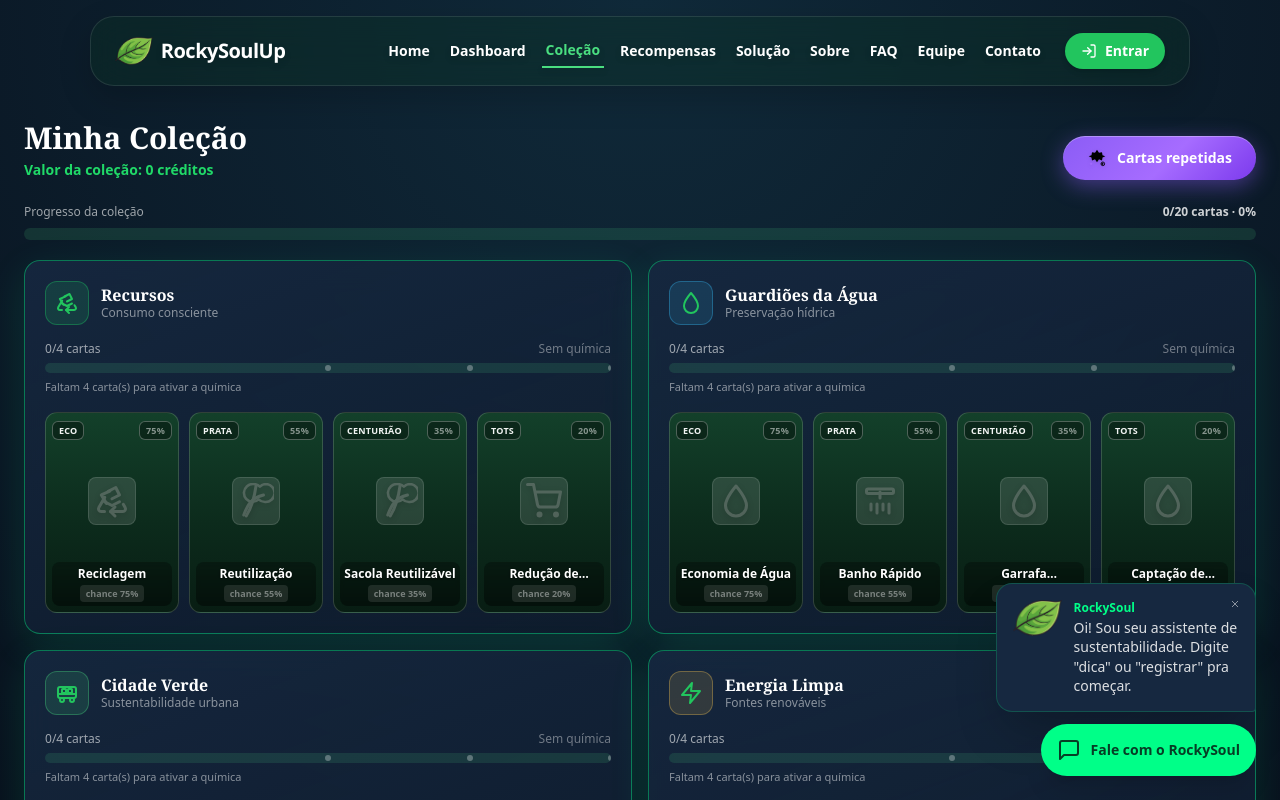
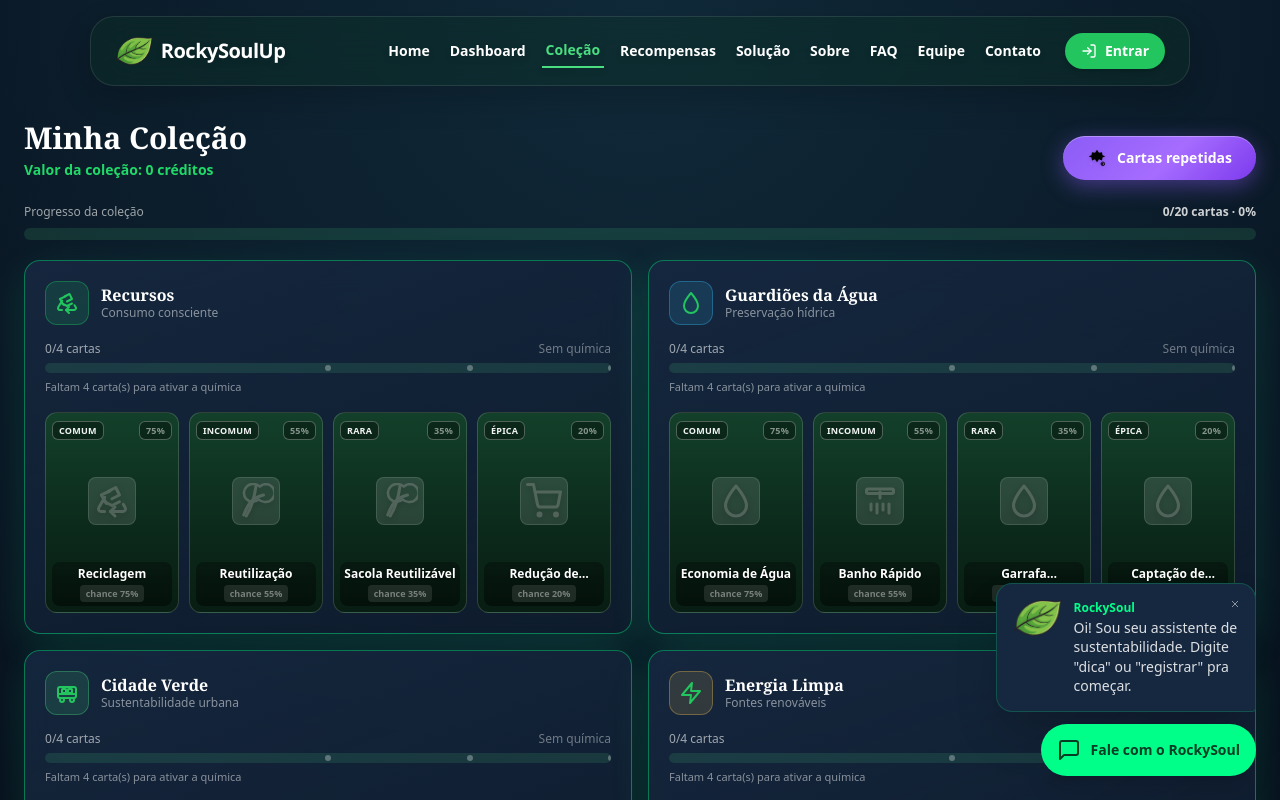
Before and after one commit to igorodriguesd/rockysoul-react, a React (Vite) app: page /colecao in a window 1280 px wide. Shown: the top 800 px of the page. Built offline with nearby package versions, Linux system fonts and the light colour scheme; the HTML template or start-up script is replaced by a standard one.

Commit message:
Sela o padrão de raridade nas cartas: a função do selo passa a ler direto o nome da raridade (uma fonte só) e a carta revelada na roleta mostra a raridade no rodapé no lugar dos apelidos soltos

```diff
--- a/src/components/NovaCarta.tsx
+++ b/src/components/NovaCarta.tsx
@@ -1,6 +1,7 @@
 import type { NovaCartaInfo } from '../types';
 import { useColecao } from '../context/CollectionContext';
 import { getCardBackground, getCardLabel, getIniciaisSet, TIER } from '../data/cartasStyle';
+import { LABEL_RARIDADE } from '../data/cartas';
 
 interface Props {
   novaCarta: NovaCartaInfo;
@@ -46,7 +47,7 @@ export default function NovaCarta({ novaCarta, foil = false }: Props) {
         </span>
         <div className="relative z-10 fut-plate rounded-lg w-full px-1.5 py-1">
           <p className="text-white font-bold text-sm leading-tight">{carta.nome}</p>
-          <p className="text-white/75 text-[10px] mt-0.5">{set.nome} · {tier.nome}</p>
+          <p className="text-white/75 text-[10px] mt-0.5">{set.nome} · {LABEL_RARIDADE[carta.raridade]}</p>
         </div>
       </div>
 
--- a/src/data/cartasStyle.ts
+++ b/src/data/cartasStyle.ts
@@ -1,4 +1,5 @@
 import type { Carta, RaridadeCarta } from '../types';
+import { LABEL_RARIDADE } from './cartas';
 
 export const SETS_INICIAIS: Record<string, string> = {
   recursos: 'RE',
@@ -51,5 +52,5 @@ export function getCardBackground(raridade: RaridadeCarta, foil = false): string
 }
 
 export function getCardLabel(carta: Carta): string {
-  return TIER[carta.raridade].nome;
+  return LABEL_RARIDADE[carta.raridade];
 }
```
